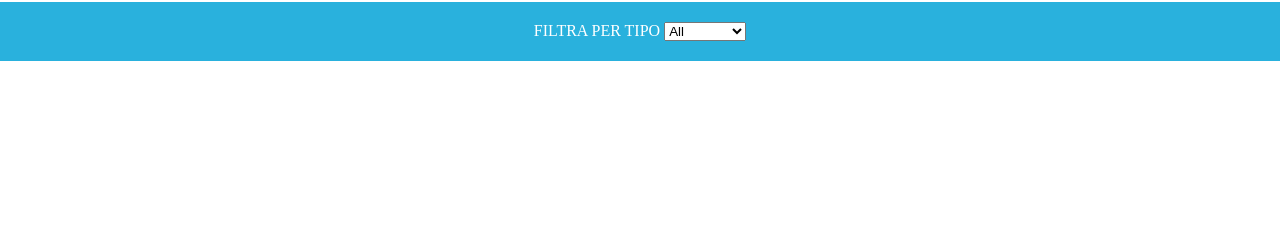
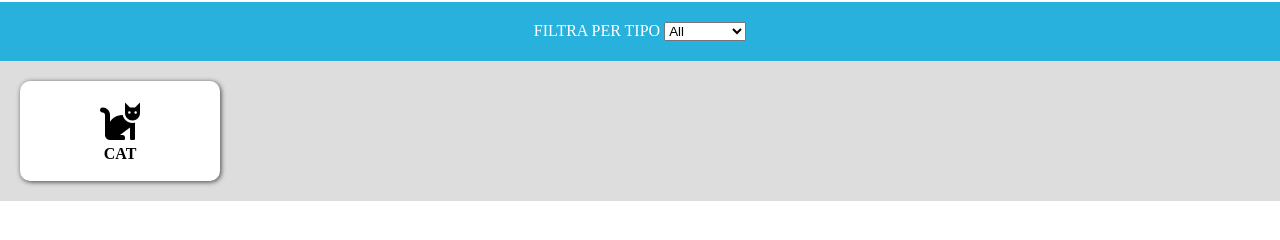
Before and after one commit to GianlucaBenassi/cartella-repo-js-es6-icons, a plain HTML site: page index.html in a window 1280 px wide. Shown: the part 60-300 px from the top of the page. Drawn offline with Linux system fonts and the light colour scheme.

Commit message:
main structure + card sample

```diff
--- a/css/style.css
+++ b/css/style.css
@@ -23,3 +23,37 @@ header nav {
 }
 
 /* ***** main ***** */
+
+main {
+    background-color: #dddddd;
+}
+
+.container {
+    padding: 20px;
+
+    display: flex;
+    flex-wrap: wrap;
+    justify-content: space-between;
+}
+
+.card {
+    background-color: white;
+    width: 200px;
+    height: 100px;
+    border-radius: 10px;
+    box-shadow: 1px 1px 5px 0px rgba(0,0,0,0.7);
+
+    display: flex;
+    flex-direction: column;
+    justify-content: center;
+    align-items: center;
+}
+
+.card i {
+    font-size: 40px;
+    margin-bottom: 5px;
+}
+
+.card h4 {
+    text-transform: uppercase;
+}
--- a/index.html
+++ b/index.html
@@ -43,6 +43,17 @@
     <!-- start main -->
     <main>
 
+        <!-- card container -->
+        <div class="container">
+
+            <!-- card -->
+            <div class="card">
+                <i class="fas fa-cat"></i>
+                <h4>cat</h4>
+            </div>
+
+        </div>
+
     </main>
     <!-- / main -->
 
```
